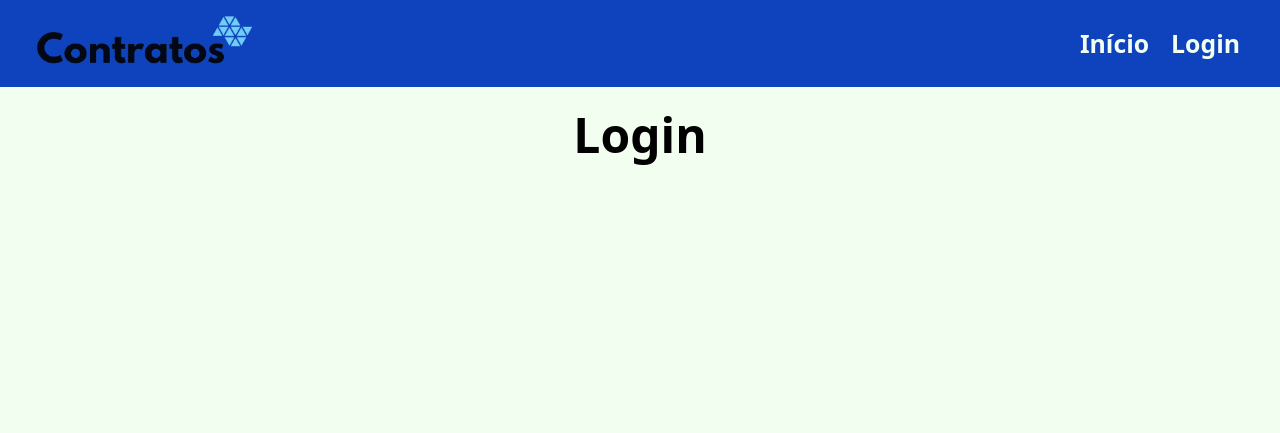
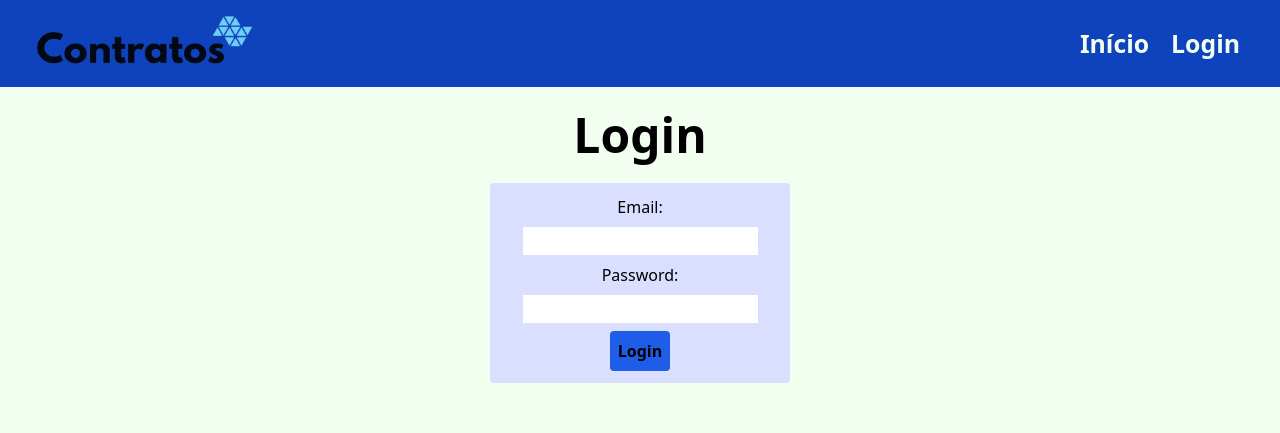
Before and after one commit to jv-aquino/gerenciador-contratos, a React (Vite) app: page / in a window 1280 px wide. Both pictures are taken after a click on the item "Login". Shown: the top 433 px of the page. Built offline with nearby package versions, Linux system fonts and the light colour scheme; no server answers.

Commit message:
+ add login system

```diff
--- a/src/App.css
+++ b/src/App.css
@@ -9,3 +9,10 @@ main h1 {
 
   padding: 12px;
 }
+
+main form {
+  width: min(300px, 90%);
+}
+main form input {
+  padding: 2px;
+}
--- a/src/App.jsx
+++ b/src/App.jsx
@@ -11,14 +11,17 @@ import { useState } from 'react'
 
 function App() {
   const [page, setPage] = useState('início');
+  const [logged, setLogged] = useState(false);
 
   return (
     <>
-      <Navbar changePage={setPage} />
+      <Navbar changePage={setPage} logged={logged} setLogged={setLogged} />
 
       <main className='bg-white'>
         {(page == 'início') ? <Inicio /> : null}
-        {(page == 'login') ? <Login /> : null}
+
+        {(page == 'login') ? <Login changePage={setPage} setLogged={setLogged} /> : null}
+
         {(page == 'contratos') ? <Contratos /> : null}
       </main>
 
--- a/src/components/Navbar.jsx
+++ b/src/components/Navbar.jsx
@@ -1,14 +1,9 @@
-import { useState } from 'react';
 import PropTypes from 'prop-types';
-
-import supabase from '../lib/supabase'
 
 import Logo from "../assets/logo2.png";
 import "./Navbar.css";
 
-export default function Navbar({ changePage }) {
-  const [logged, setLogged] = useState(false);
-
+export default function Navbar({ changePage, logged, setLogged }) {
   return (
     <nav className="px-8 py-3 bg-dark-blue-700 flex items-center justify-between">
       <img src={Logo} width={220} height={80} alt="" />
@@ -24,7 +19,8 @@ export default function Navbar({ changePage }) {
   )
 }
 
-
 Navbar.propTypes = {
-  changePage: PropTypes.func
+  changePage: PropTypes.func,
+  logged: PropTypes.any,
+  setLogged: PropTypes.func,
 };
--- a/src/pages/login.jsx
+++ b/src/pages/login.jsx
@@ -1,8 +1,42 @@
+import supabase from "../lib/supabase"
+import PropTypes from 'prop-types';
 
-export default function Login() {
+export default function Login({ changePage, setLogged }) {
+  const handleLogin = async (e) => {
+    e.preventDefault();
+
+    const { user, error } = await supabase.auth.signInWithPassword({
+      email: document.querySelector("#email").value,
+      password: document.querySelector("#senha").value,
+    });
+
+    if (error) {
+      console.error('Erro:', error);
+    } else {
+      console.log('Login de:', user);
+      changePage("início");
+      setLogged(true);
+    }
+  };
+
   return (
     <>
       <h1>Login</h1>
+
+      <form className="bg-grey-100 rounded p-3 m-auto
+      flex flex-col items-center gap-2"
+      onSubmit={handleLogin}>
+        <label htmlFor="email">Email:</label><input type="email" name="email" id="email" />
+
+        <label htmlFor="senha">Password:</label><input type="password" name="senha" id="senha"/>
+
+        <button className="rounded bg-dark-blue-500 font-semibold p-2 w-fit" type="submit">Login</button>
+      </form>
     </>
   )
 }
+
+Login.propTypes = {
+  changePage: PropTypes.func,
+  setLogged: PropTypes.func,
+};
```
